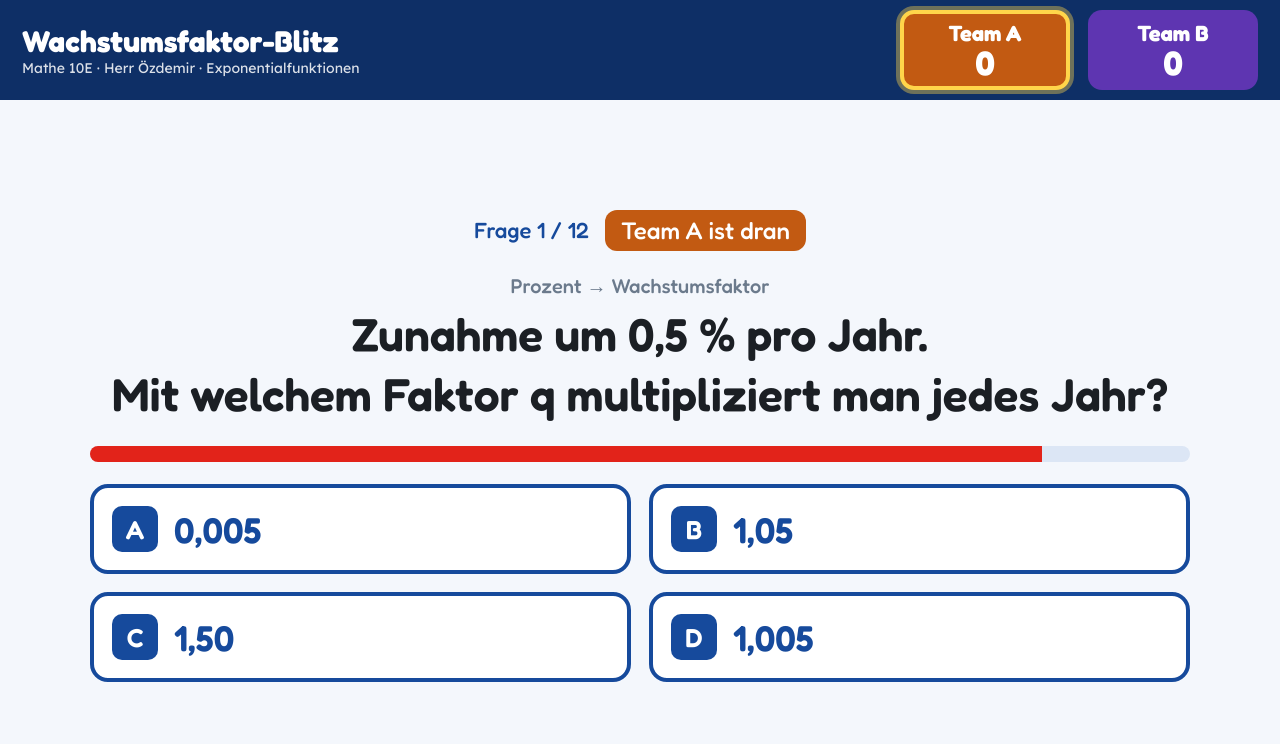
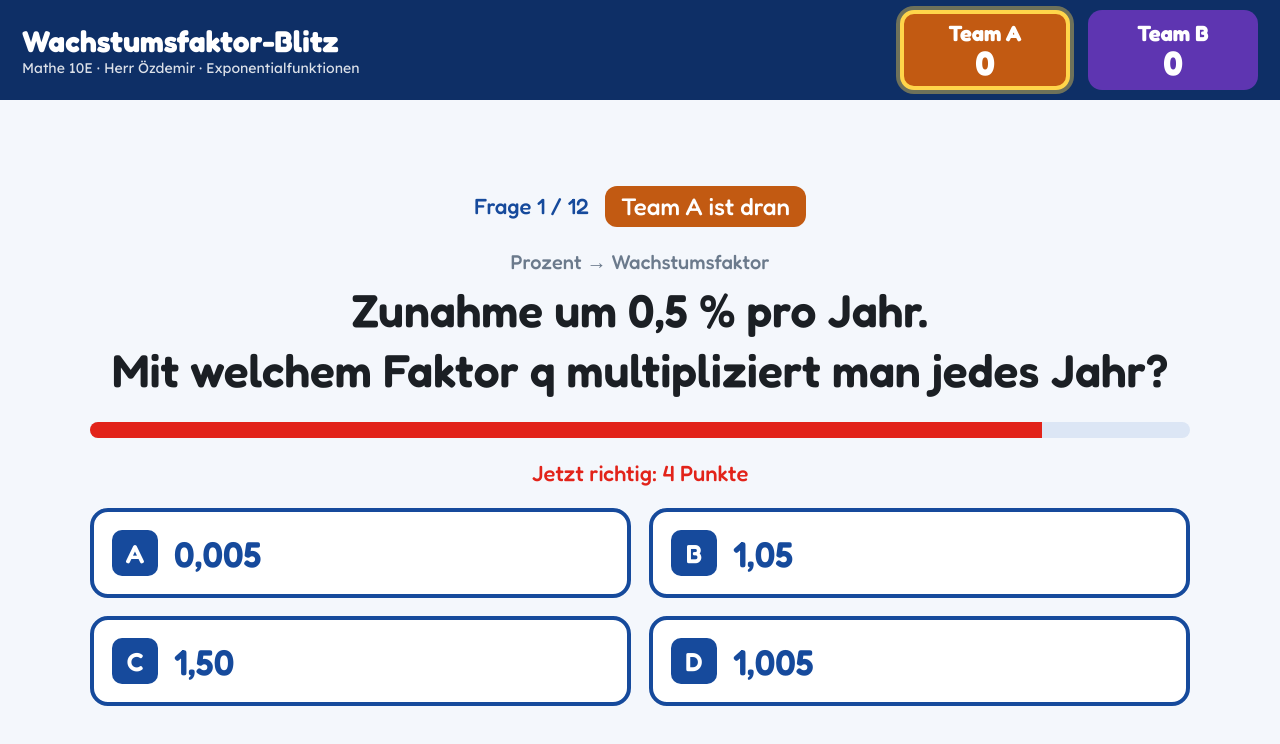
Before and after one commit to FrauOezdemir/Mathe-spiele, a plain HTML site: page wachstumsfaktor-blitz.html in a window 1280 px wide. Both pictures are taken after a click on the button "Los geht's!". Drawn offline with Linux system fonts and the light colour scheme.

Commit message:
10E Spiele: Rechenaufgaben für beide Teams, Zeitbonus in Blitz und Challenge
Co-Authored-By: Claude Opus 5.5 <noreply@anthropic.com>
Claude-Session: https://claude.ai/code/session_01Hun6GsRJ1rCPCDBeWQFnAE

```diff
--- a/wachstumsfaktor-blitz.html
+++ b/wachstumsfaktor-blitz.html
@@ -70,7 +70,7 @@ let punkte={A:0,B:0}, dran='A', runde=0, frage=null, t=0, timer=null, phase='';
 
 // Fragen-Generator
 function neueFrage(){
-  const typ=runde%4;
+  const typ=[0,0,1,1,2,2,3,3,2,2,3,3][runde%12]; // jede Fragenart für beide Teams
   if(typ===0){ // Zunahme -> q
     const p=rnd([2,3,4,5,8,12,15,20,25,1.5,2.5,0.5]);
     const q=1+p/100;
@@ -113,7 +113,7 @@ function start(){
   phase='start';anzeige();cart(null);
   $('main').innerHTML=`<div class="start"><img class="startbild" src="${IMG.winken}" alt=""><h2>Wachstumsfaktor-Blitz</h2>
   <div class="regeln">1. Die Teams sind <b>abwechselnd</b> dran und haben <b>${ZEIT} Sekunden</b>.<br>
-  2. Richtig: <b>2 Punkte</b>. Falsch oder Zeit um: Das <b>andere Team darf klauen</b> (1 Punkt).<br>
+  2. Richtig: <b>2 Punkte</b> + <b>Zeitbonus</b> (schnell: +2, mittel: +1). Falsch oder Zeit um: Das <b>andere Team darf klauen</b> (1 Punkt).<br>
   3. ${RUNDEN} Fragen: Prozent → Faktor, Gleichung lesen, Berechnen.<br>
   4. Ein Teamsprecher sagt die Antwort, die Lehrkraft tippt sie an.</div>
   <p><button class="knopf" onclick="naechste()">Los geht's!</button></p></div>`;
@@ -125,7 +125,7 @@ function naechste(){
   const farbe=dran==='A'?'var(--A)':'var(--B)';
   $('main').innerHTML=`<div class="infozeile">Frage ${runde} / ${RUNDEN} <span class="dranbadge" style="background:${farbe}" id="db">Team ${dran} ist dran</span></div>
   <div class="frage"><span class="typ">${frage.typ}</span>${frage.text}</div>
-  <div class="uhr"><div id="bar"></div></div>
+  <div class="uhr"><div id="bar"></div></div><div id="bonus" style="font-family:Fredoka;font-size:22px;color:var(--rot);height:26px"></div>
   <div class="opts">${opts.map((o,i)=>`<div class="opt" data-r="${o.r}"><span class="bu">${'ABCD'[i]}</span>${o.t}</div>`).join('')}</div>
   <div class="steal" id="steal"></div>
   <div class="erkl" id="erkl">${frage.erkl}</div>
@@ -137,7 +137,7 @@ let wer;
 function starteUhr(){
   wer=phase==='klau'?(dran==='A'?'B':'A'):dran;
   t=phase==='klau'?10:ZEIT;const T=t;clearInterval(timer);$('bar').style.width='100%';
-  timer=setInterval(()=>{t-=0.2;$('bar').style.width=Math.max(0,t/T*100)+'%';if(t<=0){clearInterval(timer);zeitUm()}},200);
+  timer=setInterval(()=>{t-=0.2;$('bar').style.width=Math.max(0,t/T*100)+'%';if($('bonus'))$('bonus').textContent=phase==='frage'?(t/T>2/3?'Jetzt richtig: 4 Punkte':(t/T>1/3?'Jetzt richtig: 3 Punkte':'Jetzt richtig: 2 Punkte')):'Klauen: 1 Punkt';if(t<=0){clearInterval(timer);zeitUm()}},200);
 }
 function zeitUm(){ if(phase==='frage')klauen(); else if(phase==='klau')aufloesen(null); }
 function klauen(){
@@ -149,7 +149,7 @@ function klauen(){
 function antwort(o){
   if(phase!=='frage'&&phase!=='klau')return;
   if(o.classList.contains('aus'))return;
-  if(o.dataset.r==='1'){clearInterval(timer);punkte[wer]+=phase==='frage'?2:1;aufloesen(o);cart(Math.random()<.5?'jubel':'lob')}
+  if(o.dataset.r==='1'){clearInterval(timer);let p,info;if(phase==='frage'){const rest=t/ZEIT;const b=rest>2/3?2:(rest>1/3?1:0);p=2+b;info=`Team ${wer}: +${p} Punkte`+(b?` (2 + Zeitbonus ${b})`:'');}else{p=1;info=`Team ${wer} klaut: +1 Punkt`;}punkte[wer]+=p;aufloesen(o);$('erkl').insertAdjacentHTML('afterbegin',`<div style="font-family:Fredoka;font-size:28px;color:var(--${wer})">${info}</div>`);cart(Math.random()<.5?'jubel':'lob')}
   else{o.classList.add('falsch','aus');clearInterval(timer);if(phase==='frage')klauen();else aufloesen(null)}
 }
 function aufloesen(o){
```
Also changed, not shown: gleichungs-challenge.html (+4 -4 lines).
